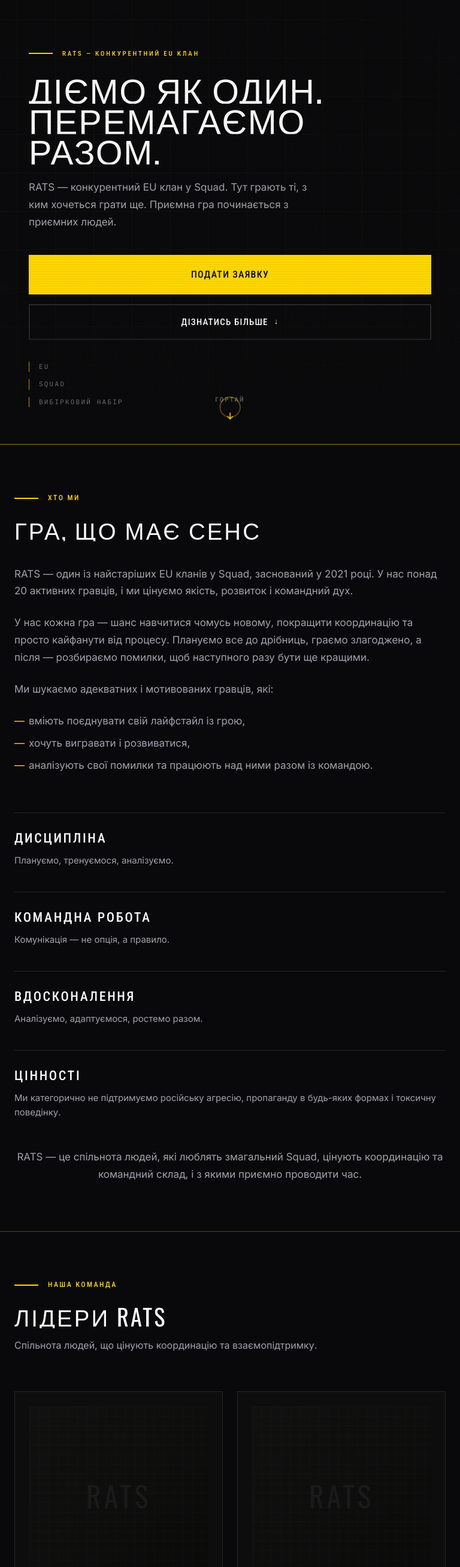
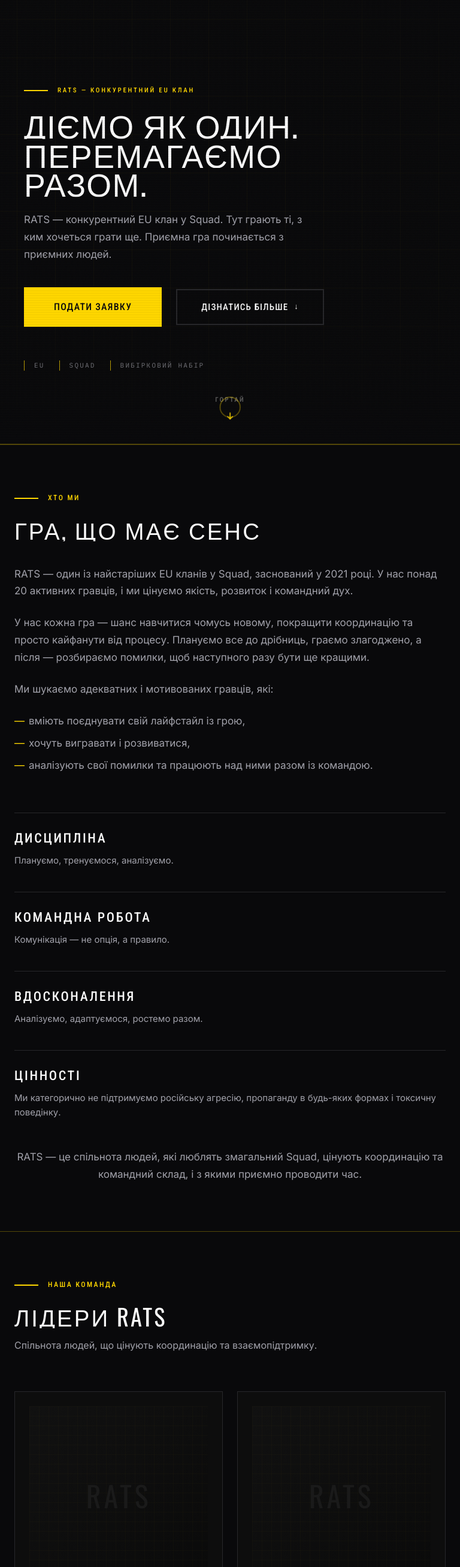
Before and after one commit to stubbornweb/ratsquad.gg, a Next.js app: page / in a window 768 px wide. Shown: the part 60-2673 px from the top of the page at 60% size. Built offline with nearby package versions, Linux system fonts and the light colour scheme; a web font is replaced by a local one.

Commit message:
feat: update dependencies for Vercel Analytics and Speed Insights, enhance mobile menu styles, and improve hero section responsiveness

```diff
--- a/src/app/globals.css
+++ b/src/app/globals.css
@@ -508,8 +508,14 @@
     border: none;
     color: var(--text-main);
     cursor: pointer;
-    z-index: 110;
-    position: relative;
+    z-index: 120;
+    position: fixed;
+    top: 14px;
+    right: 24px;
+}
+
+.mobile-menu-btn.menu-open {
+    z-index: 120;
 }
 
 /* Mobile menu overlay */
@@ -519,7 +525,7 @@
     background: rgba(9, 9, 11, 0.97);
     backdrop-filter: blur(20px);
     -webkit-backdrop-filter: blur(20px);
-    z-index: 99;
+    z-index: 110;
 }
 
 .mobile-menu-inner {
@@ -623,10 +629,13 @@
 .hero {
     position: relative;
     height: 100vh;
+    height: 100dvh; /* dynamic viewport height for mobile browsers */
     display: flex;
     align-items: center;
     justify-content: center;
     overflow: hidden;
+    padding-left: env(safe-area-inset-left);
+    padding-right: env(safe-area-inset-right);
 }
 
 .hero-grid-bg {
@@ -686,7 +695,7 @@
 
 .hero-watermark {
     font-family: 'NASTUP', var(--font-heading), sans-serif;
-    font-size: clamp(180px, 40vw, 560px);
+    font-size: clamp(120px, 40vw, 560px);
     color: rgba(255, 255, 255, 0.03);
     position: absolute;
     top: 50%;
@@ -743,97 +752,186 @@
     max-width: 1200px;
     width: 100%;
     margin: 0 auto;
-    padding: 80px 24px 0;
+    padding: 80px 20px 0;
     text-align: left;
 }
 
+.hero-tag {
+    font-family: var(--font-label), sans-serif;
+    font-size: 11px;
+    text-transform: uppercase;
+    letter-spacing: 0.2em;
+    color: var(--accent);
+    display: flex;
+    align-items: center;
+    gap: 12px;
+    margin-bottom: 20px;
+}
+
+.tag-line {
+    width: 32px;
+    height: 2px;
+    background-color: var(--accent);
+    display: inline-block;
+}
+
+.hero-headline {
+    font-family: 'NASTUP', var(--font-heading), sans-serif;
+    font-size: clamp(32px, 7vw, 120px);
+    line-height: 0.9;
+    text-transform: uppercase;
+    letter-spacing: 0.02em;
+    margin-bottom: 20px;
+}
+
+.hero-headline .block {
+    display: block;
+}
+
+.hero-sub {
+    font-size: clamp(14px, 2.5vw, 17px);
+    color: var(--text-muted);
+    max-width: 480px;
+    margin-bottom: 32px;
+    line-height: 1.7;
+}
+
+.hero-actions {
+    display: flex;
+    align-items: center;
+    gap: 16px;
+    flex-wrap: wrap;
+    margin-bottom: 32px;
+}
+
+.btn-large {
+    padding: 16px 40px;
+    font-size: 15px;
+}
+
+.hero-stats {
+    display: flex;
+    align-items: center;
+    gap: 24px;
+    margin-top: 48px;
+}
+
+.stat-item {
+    font-family: var(--font-mono), monospace;
+    font-size: 11px;
+    text-transform: uppercase;
+    letter-spacing: 0.2em;
+    color: var(--text-muted);
+    position: relative;
+    padding-left: 16px;
+    border-left: 1px solid var(--accent);
+    opacity: 0.7;
+}
+
+.stat-item::after {
+    content: '//';
+    margin-left: 24px;
+    color: var(--accent);
+    opacity: 0.5;
+}
+
+.stat-item:last-child::after {
+    display: none;
+}
+
+/* ── Hero: Large phones (≥448px) ── */
+@media (min-width: 448px) {
+    .hero-content {
+        padding: 80px 24px 0;
+    }
+
+    .hero-tag {
+        gap: 16px;
+        margin-bottom: 24px;
+        letter-spacing: 0.25em;
+    }
+
+    .tag-line {
+        width: 40px;
+    }
+
+    .hero-headline {
+        letter-spacing: 0.03em;
+        margin-bottom: 24px;
+    }
+
+    .hero-sub {
+        font-size: 17px;
+        margin-bottom: 40px;
+    }
+
+    .hero-actions {
+        gap: 20px;
+        margin-bottom: 36px;
+    }
+
+    .btn-large {
+        padding: 18px 48px;
+        font-size: 16px;
+    }
+
+    .hero-stats {
+        margin-top: 56px;
+    }
+}
+
+/* ── Hero: Tablets (≥640px) ── */
+@media (min-width: 640px) {
+    .hero-content {
+        padding: 80px 32px 0;
+    }
+
+    .hero-actions {
+        gap: 24px;
+    }
+}
+
+/* ── Hero: Desktop (≥768px) ── */
 @media (min-width: 768px) {
     .hero-content {
         padding: 80px 40px 0;
     }
 }
 
-.hero-tag {
-    font-family: var(--font-label), sans-serif;
-    font-size: 11px;
-    text-transform: uppercase;
-    letter-spacing: 0.25em;
-    color: var(--accent);
-    display: flex;
-    align-items: center;
-    gap: 16px;
-    margin-bottom: 24px;
-}
-
-.tag-line {
-    width: 40px;
-    height: 2px;
-    background-color: var(--accent);
-    display: inline-block;
-}
-
-.hero-headline {
-    font-family: 'NASTUP', var(--font-heading), sans-serif;
-    font-size: clamp(42px, 7.5vw, 120px);
-    line-height: 0.88;
-    text-transform: uppercase;
-    letter-spacing: 0.03em;
-    margin-bottom: 24px;
-}
-
-.hero-headline .block {
-    display: block;
-}
-
-.hero-sub {
-    font-size: 17px;
-    color: var(--text-muted);
-    max-width: 480px;
-    margin-bottom: 40px;
-    line-height: 1.7;
-}
-
-.hero-actions {
-    display: flex;
-    align-items: center;
-    gap: 24px;
-    flex-wrap: wrap;
-    margin-bottom: 36px;
-}
-
-.btn-large {
-    padding: 18px 48px;
-    font-size: 16px;
-}
-
-.hero-stats {
-    display: flex;
-    align-items: center;
-    gap: 24px;
-    margin-top: 56px;
-}
-
-.stat-item {
-    font-family: var(--font-mono), monospace;
-    font-size: 11px;
-    text-transform: uppercase;
-    letter-spacing: 0.2em;
-    color: var(--text-muted);
-    position: relative;
-    padding-left: 16px;
-    border-left: 1px solid var(--accent);
-    opacity: 0.7;
-}
-
-.stat-item::after {
-    content: '//';
-    margin-left: 24px;
-    color: var(--accent);
-    opacity: 0.5;
-}
-
-.stat-item:last-child::after {
-    display: none;
+/* ── Hero: Smallest phones (≤448px) ── */
+@media (width <= 448px) {
+    .hero {
+        padding-left: max(12px, env(safe-area-inset-left));
+        padding-right: max(12px, env(safe-area-inset-right));
+    }
+
+    .hero-headline {
+        overflow-wrap: break-word;
+        word-break: break-word;
+    }
+
+    .hero-stats {
+        display: none;
+    }
+
+    .hero-actions {
+        flex-direction: column;
+        align-items: stretch;
+        gap: 12px;
+    }
+
+    .hero-actions .btn {
+        width: 100%;
+        justify-content: center;
+    }
+
+    .hero-sub {
+        margin-bottom: 28px;
+    }
+
+    .scroll-indicator {
+        bottom: 24px;
+    }
 }
 
 /* Scroll indicator */
@@ -1045,8 +1143,7 @@
    ═══════════════════════════════════════════════════════ */
 
 .roster-page-header {
-    padding-top: 160px;
-    padding-bottom: 60px;
+    padding: 120px 40px 60px;
     background-color: var(--bg-main);
     position: relative;
 }
@@ -1692,37 +1789,6 @@
         font-size: 28px;
     }
 
-    .hero {
-        padding-left: 24px;
-        padding-right: 24px;
-        justify-content: center;
-        flex-direction: column;
-    }
-
-    .hero-content {
-        max-width: 100%;
-        padding: 80px 24px 0;
-        text-align: left;
-    }
-
-    .hero-actions {
-        flex-direction: column;
-        align-items: stretch;
-        gap: 16px;
-    }
-
-    .hero-actions .btn {
-        width: 100%;
-        justify-content: center;
-    }
-
-    .hero-stats {
-        flex-direction: column;
-        align-items: flex-start;
-        gap: 12px;
-        margin-top: 32px;
-    }
-
     .hero-stats > .stat-item:not(:last-child)::after {
         display: none;
     }
@@ -1739,6 +1805,25 @@
     .faq-question {
         font-size: 15px;
         letter-spacing: 0.08em;
+        overflow-wrap: break-word;
+        word-break: break-word;
+    }
+
+    .btn-massive {
+        padding: 14px 32px;
+        font-size: 16px;
+    }
+
+    .member-name {
+        font-size: 22px;
+    }
+
+    .roster-page-header {
+        padding: 80px 24px 40px;
+    }
+
+    .ghost-number {
+        font-size: 60px;
     }
 
     .discord-banner {
--- a/src/components/Navbar.tsx
+++ b/src/components/Navbar.tsx
@@ -169,6 +169,7 @@
   }
 
   return (
+    <>
       <motion.nav
         className={cn("navbar", navState.scrolled && "scrolled")}
         id="navbar"
@@ -245,10 +246,12 @@
               </Link>
             </motion.div>
           </motion.div>
+        </motion.div>
+      </motion.nav>
 
-        {/* Mobile toggle */}
+      {/* Mobile toggle button — outside navbar to be above overlay */}
       <button
-          className="mobile-menu-btn"
+        className={cn("mobile-menu-btn", isMobileMenuOpen && "menu-open")}
         aria-label={isMobileMenuOpen ? "Закрити меню" : "Відкрити меню"}
         aria-expanded={isMobileMenuOpen}
         onClick={() => setIsMobileMenuOpen(!isMobileMenuOpen)}
@@ -277,9 +280,9 @@
           )}
         </AnimatePresence>
       </button>
-      </motion.div>
 
-      {/* Mobile menu overlay */}
+      {/* Mobile menu overlay — rendered outside navbar to avoid
+          backdrop-filter creating a containing block that clips it */}
       <AnimatePresence>
         {isMobileMenuOpen && (
           <motion.div
@@ -347,6 +350,6 @@
           </motion.div>
         )}
       </AnimatePresence>
-    </motion.nav>
+    </>
   )
 }
```
Also changed, not shown: .docker/compose.bun.yml, 2 other files (tests, documents, lock files or other folders). Lines whose indentation alone changed are shown as unchanged.
